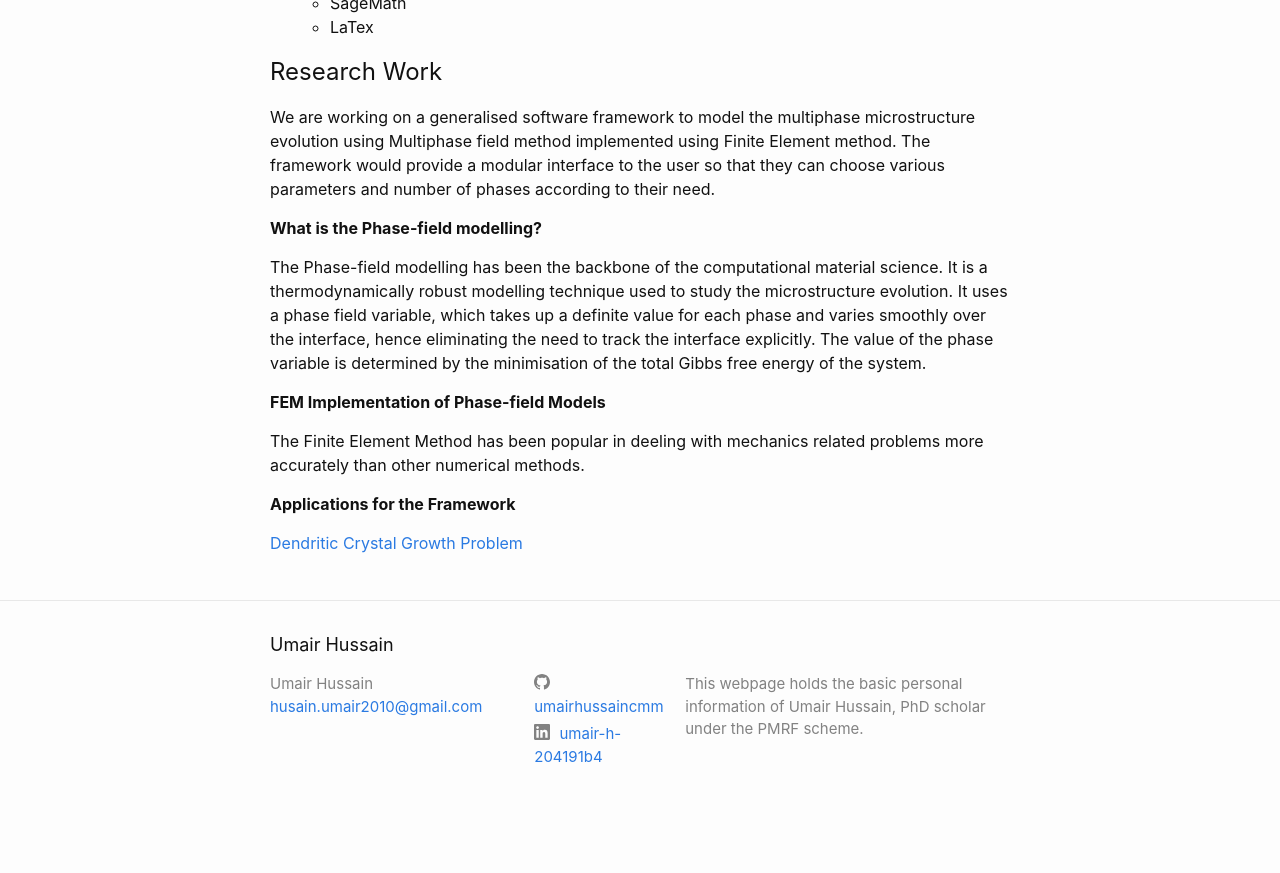
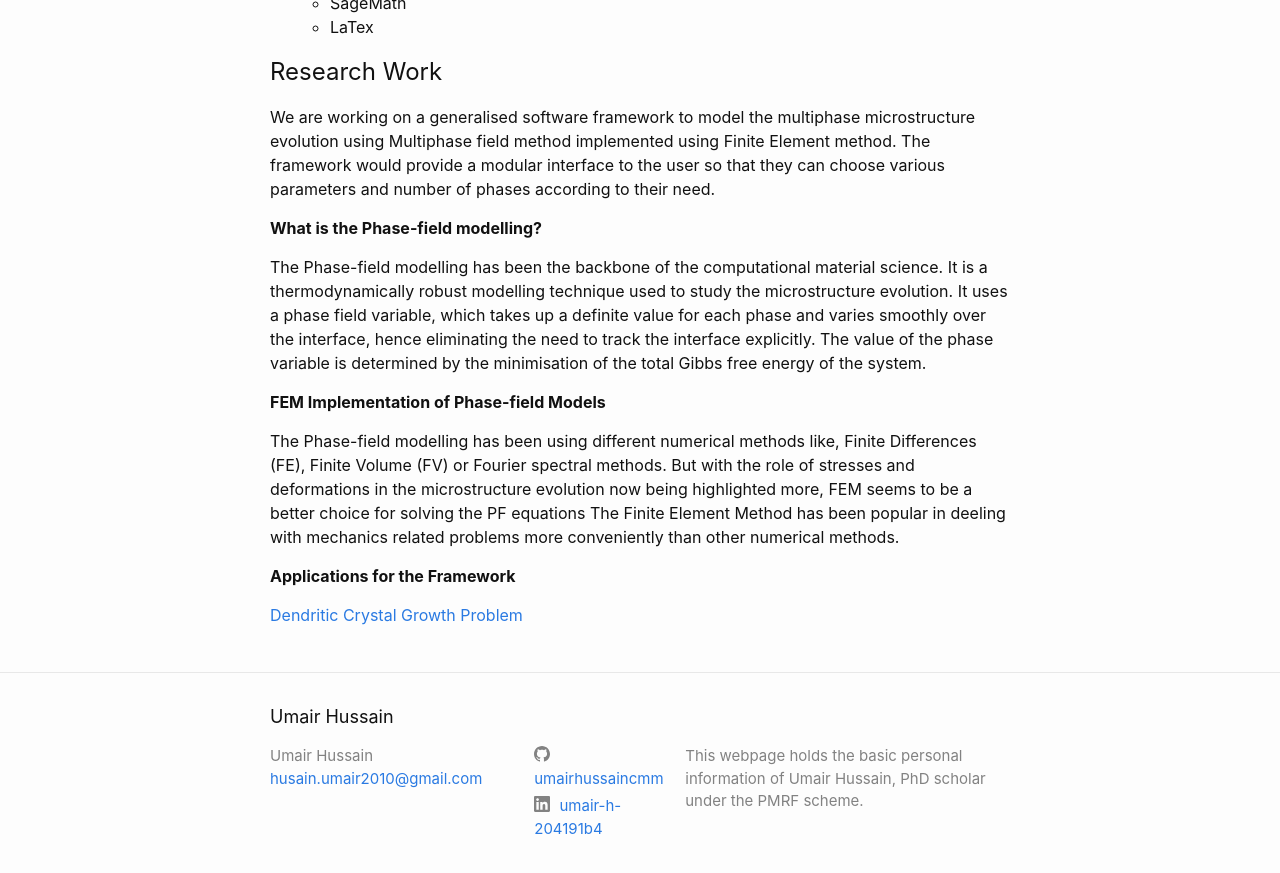
Before and after one commit to umairhussaincmm/umairhussaincmm.github.io, a Jekyll site: the page built from index.markdown, in a window 1280 px wide and 900 px high, scrolled down 1162 px. Shown: the top 873 px of the window. Built offline with Jekyll 4.4.1, drawn with Linux system fonts in a browser that asks for light colours; before the commit the page ends 1990 px from its top, so only the background shows below that.

Commit message:
Update index.markdown

```diff
--- a/index.markdown
+++ b/index.markdown
@@ -44,7 +44,9 @@ the system.
 
 **FEM Implementation of Phase-field Models**
 
-The Finite Element Method has been popular in deeling with mechanics related problems more accurately than other numerical methods.
+The Phase-field modelling has been using different numerical methods like, Finite Differences (FE), Finite Volume (FV) or Fourier spectral methods. But with
+the role of stresses and deformations in the microstructure evolution now being highlighted more, FEM seems to be a better choice for solving the PF equations
+The Finite Element Method has been popular in deeling with mechanics related problems more conveniently than other numerical methods.
 
 **Applications for the Framework**
 
```
